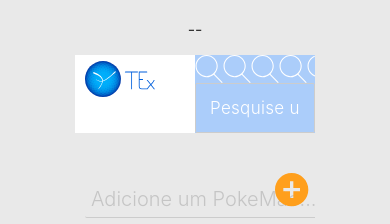
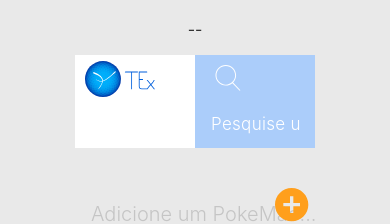
Before and after one commit to jrzaghetto/front-end-tex, a Svelte app: page / in a window 390 px wide. Shown: the part 143-367 px from the top of the page. Built offline with nearby package versions, Linux system fonts and the light colour scheme; no server answers; a web font is replaced by a local one.

Commit message:
Limpeza no código Nav

```diff
--- a/src/components/Nav.svelte
+++ b/src/components/Nav.svelte
@@ -1,5 +1,15 @@
+<script>
+  let src = "images/logo.svg";
+
+  function alerta() {
+    alert("Não implementei a pesquisa :(");
+  }
+</script>
+
 <style>
-	* {box-sizing: border-box;}
+  * {
+    box-sizing: border-box;
+  }
 
   .topnav {
     overflow: hidden;
@@ -19,7 +29,7 @@
     background-color: #abcdfa;
   }
 
-.topnav input[type=text] {
+  .topnav input[type="text"] {
     padding: 6px;
     margin-top: 8px;
     font-size: 17px;
@@ -43,53 +53,30 @@
     border: none;
     cursor: pointer;
     filter: invert(1);
-  background-image: url('/images/search.svg');
+    background-image: url("/images/search.svg");
   }
 
-::placeholder { /* Chrome, Firefox, Opera, Safari 10.1+ */
+  ::placeholder {
+    /* Chrome, Firefox, Opera, Safari 10.1+ */
     color: white;
     opacity: 1; /* Firefox */
   }
 
-:focus{outline: none;}
-
-@media screen and (max-width: 600px) {
-  .topnav .search-container {
-    float: none;
-  }
-
-  .topnav input[type=text], .topnav .search-container button {
-    float: none;
-    display: block;
-    text-align: left;
-    width: 100%;
-    margin: 0;
-    padding: 14px;
-  }
-  .topnav input[type=text] {
-    border: 1px solid #ccc;
-  }
-
+  :focus {
+    outline: none;
   }
 </style>
 
-<script>
-  let src = 'images/logo.svg'
-
-  function alerta() {
-		alert('Não implementei a pesquisa :(')
-		}
-
-</script>
-
-
-
 <div class="topnav">
-  <img {src} alt="asd" width="80px">
+  <img {src} alt="asd" width="80px" />
   <div class="search-container">
-    <form on:click={alerta}>
-      <button type="submit"><i class="fa fa-search"></i></button>
-      <input class="effect-1" type="text" placeholder="Pesquise um PokeMão..." name="search">
+    <form on:click={alerta} on:submit|preventDefault>
+      <button type="submit" />
+      <input
+        class="effect-1"
+        type="text"
+        placeholder="Pesquise um PokeMão..."
+        name="search" />
     </form>
   </div>
 </div>
```
Lines whose indentation alone changed are shown as unchanged.
